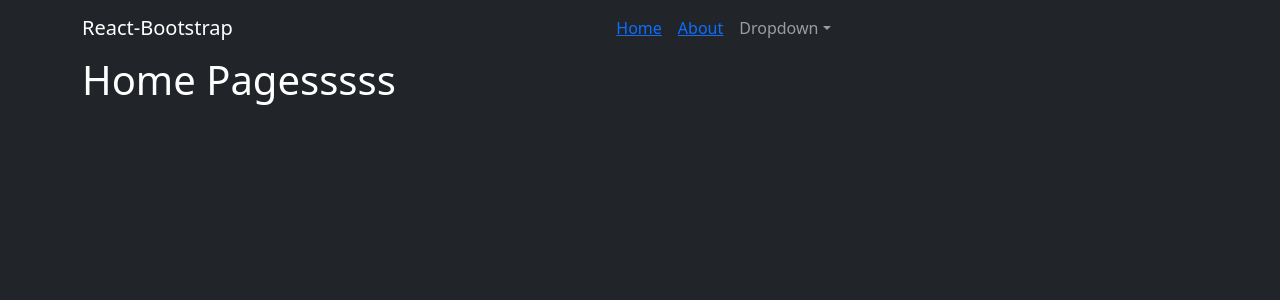
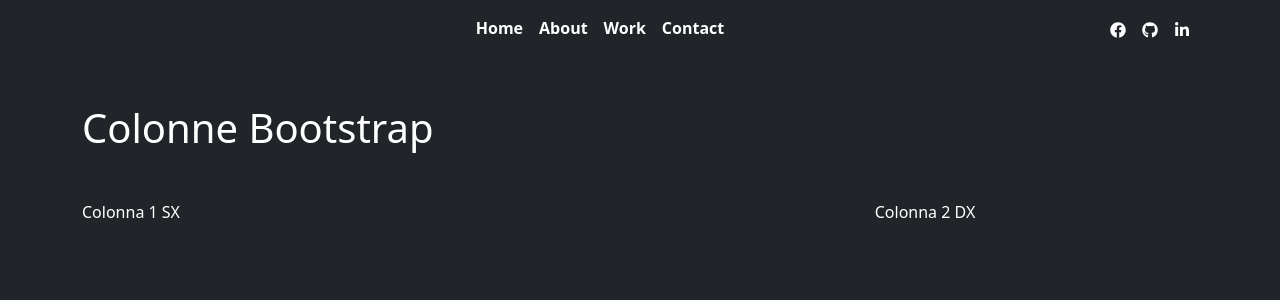
Before and after one commit to ChrisBridge/my-portfolio-react, a React (Create React App) app: page / in a window 1280 px wide. Shown: the top 300 px of the page. Built offline with nearby package versions, Linux system fonts and the light colour scheme.

Commit message:
modify navbar

```diff
--- a/src/App.js
+++ b/src/App.js
@@ -1,11 +1,17 @@
 import React, { Component } from 'react'
+import { Container, Row } from 'react-bootstrap'
+import { Col } from 'react-bootstrap'
 
 export default class App extends Component {
   render() {
     return (
-      <div className='container'>
-        <h1>Home Pagesssss</h1>
-      </div>
+      <Container>
+        <h1 className='Title mt-5 mb-5'>Colonne Bootstrap</h1>
+        <Row>
+          <Col>Colonna 1 SX</Col>
+          <Col className='text-center'>Colonna 2 DX</Col>
+        </Row>
+      </Container>
     )
   }
 }
--- a/src/components/NavBar.jsx
+++ b/src/components/NavBar.jsx
@@ -2,9 +2,13 @@ import React, { Component } from 'react'
 import { Nav } from 'react-bootstrap'
 import { Navbar } from 'react-bootstrap'
 import { Container } from 'react-bootstrap'
-import { NavDropdown } from 'react-bootstrap'
+import { Link } from 'react-router-dom'
 
-import { Link } from 'react-router-dom'
+import './NavBarStyle.scss'
+import Logo from '../logo.svg'
+import { FaFacebook } from 'react-icons/fa';
+import { FaGithub } from 'react-icons/fa';
+import { FaLinkedinIn } from 'react-icons/fa';
 
 
 
@@ -14,21 +18,25 @@ export default class NavBar extends Component {
         return (
         <>
 
-            <Navbar bg="dark" variant="dark" expand="lg" sticky="top">
+            <Navbar className='nav' bg="dark" variant="dark" expand="lg" sticky="top">
                 <Container>
-                    <Navbar.Brand>React-Bootstrap</Navbar.Brand>
+                    <Navbar.Brand>
+                        <img src= { Logo } alt="logo" />
+                    </Navbar.Brand>
                     <Navbar.Toggle aria-controls="basic-navbar-nav" />
                     <Navbar.Collapse id="basic-navbar-nav">
                     <Nav className="mx-auto">
-                        <Nav.Link> <Link to={'/'}>Home</Link> </Nav.Link>
-                        <Nav.Link> <Link to={'/About'}>About</Link> </Nav.Link>
-                        <NavDropdown title="Dropdown" id="basic-nav-dropdown">
-                        <NavDropdown.Item>Action</NavDropdown.Item>
-                        <NavDropdown.Item>Another action</NavDropdown.Item>
-                        <NavDropdown.Item>Something</NavDropdown.Item>
-                        <NavDropdown.Divider />
-                        <NavDropdown.Item>Separated link</NavDropdown.Item>
-                        </NavDropdown>
+                        <Nav.Link className='link'><Link to={'/'}>Home</Link> </Nav.Link>
+                        <Nav.Link className='link'><Link to={'/About'}>About</Link> </Nav.Link>
+                        <Nav.Link className='link'><Link to={'/Work'}>Work</Link> </Nav.Link>
+                        <Nav.Link className='link'><Link to={'/Contact'}>Contact</Link> </Nav.Link>
+                    </Nav>
+                    <Nav>
+                        <Nav.Link className='link'> <Link to={'/'}><FaFacebook /></Link> </Nav.Link>
+                        <Nav.Link className='link'> <Link to={'/'}><FaGithub /></Link> </Nav.Link>
+                        <Nav.Link className='link'> <Link to={'/'}><FaLinkedinIn /></Link> </Nav.Link>
+
+
                     </Nav>
                     </Navbar.Collapse>
                 </Container>
--- /dev/null
+++ b/src/components/NavBarStyle.scss
@@ -0,0 +1,8 @@
+.link > a {
+    color: #fff;
+    text-decoration: none;
+    font-weight: 600;
+    &:hover{
+        color: red;
+    }
+}
--- a/src/index.js
+++ b/src/index.js
@@ -6,6 +6,8 @@ import { BrowserRouter as Router, Routes, Route } from 'react-router-dom'
 import NavBar from './components/NavBar';
 import About from './page/about';
 import App from './App';
+import Work from './page/work';
+import Contact from './page/contact';
 
 
 
@@ -15,6 +17,8 @@ ReactDOM.render(
         <Routes>
           <Route exact path="/" element={<App />} />
           <Route exact path="/about" element={<About />} />
+          <Route exact path="/work" element={<Work />} />
+          <Route exact path="/contact" element={<Contact />} />
         </Routes>
   </Router>,
 
--- /dev/null
+++ b/src/page/contact.jsx
@@ -0,0 +1,11 @@
+import React from 'react'
+
+function Contact() {
+    return (
+        <div>
+            <h1>Contact Page Form</h1>
+        </div>
+    )
+}
+
+export default Contact
--- /dev/null
+++ b/src/page/work.jsx
@@ -0,0 +1,11 @@
+import React from 'react'
+
+function Work() {
+    return (
+        <div>
+            <h1>Pagina Work Portfolio</h1>
+        </div>
+    )
+}
+
+export default Work
```
Also changed, not shown: src/page/home.jsx (deleted, +0 -14 lines).
